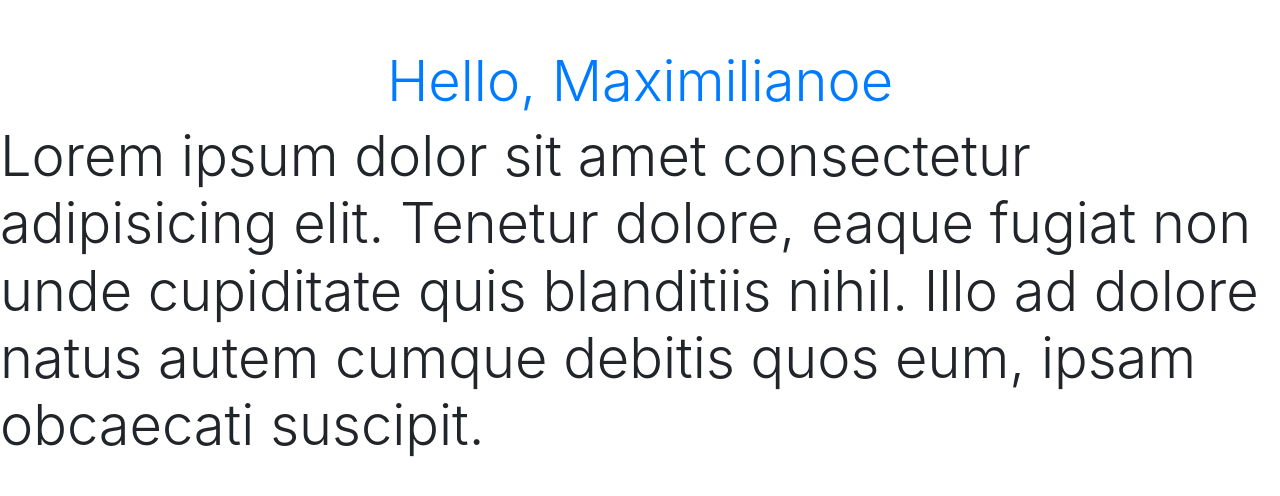
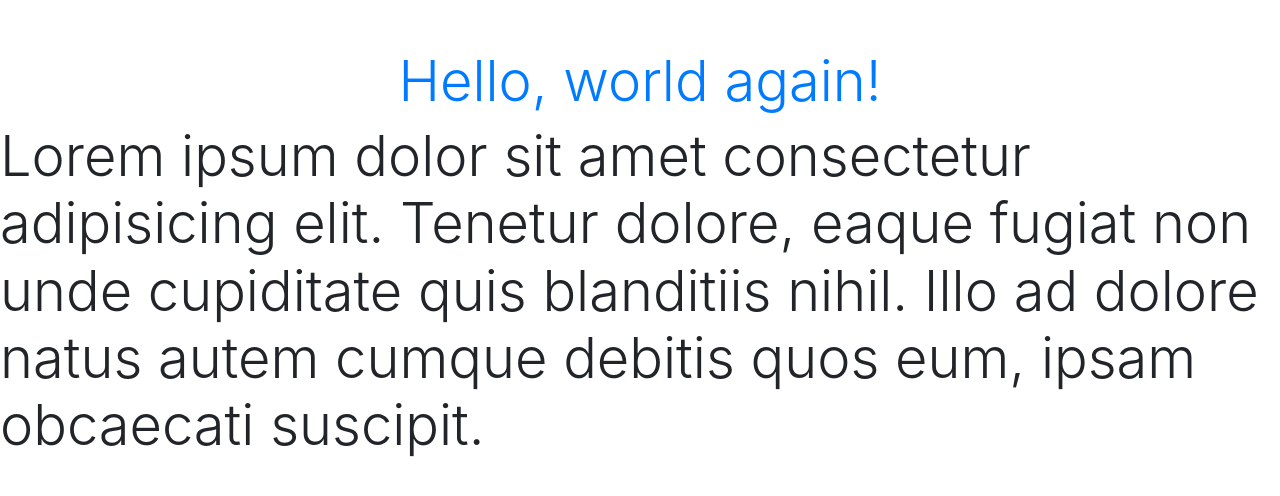
Before and after one commit to Ramon-Arias25/api-node-bankai, a plain HTML site: page index.html in a window 1280 px wide. Drawn offline with nearby package versions, Linux system fonts and the light colour scheme.

Commit message:
fin test psuh

```diff
--- a/index.html
+++ b/index.html
@@ -14,7 +14,7 @@
 </head>
 
 <body>
-  <h1 class="text-center mt-5 display-4 text-primary">Hello, Maximilianoe</h1>
+  <h1 class="text-center mt-5 display-4 text-primary">Hello, world again!</h1>
   <p class="test-justify mt-2 display-4 text-secundary">Lorem ipsum dolor sit amet consectetur adipisicing elit. Tenetur
     dolore, eaque fugiat non unde cupiditate quis blanditiis nihil. Illo ad dolore natus autem cumque debitis quos eum,
     ipsam obcaecati suscipit.</p>
```
